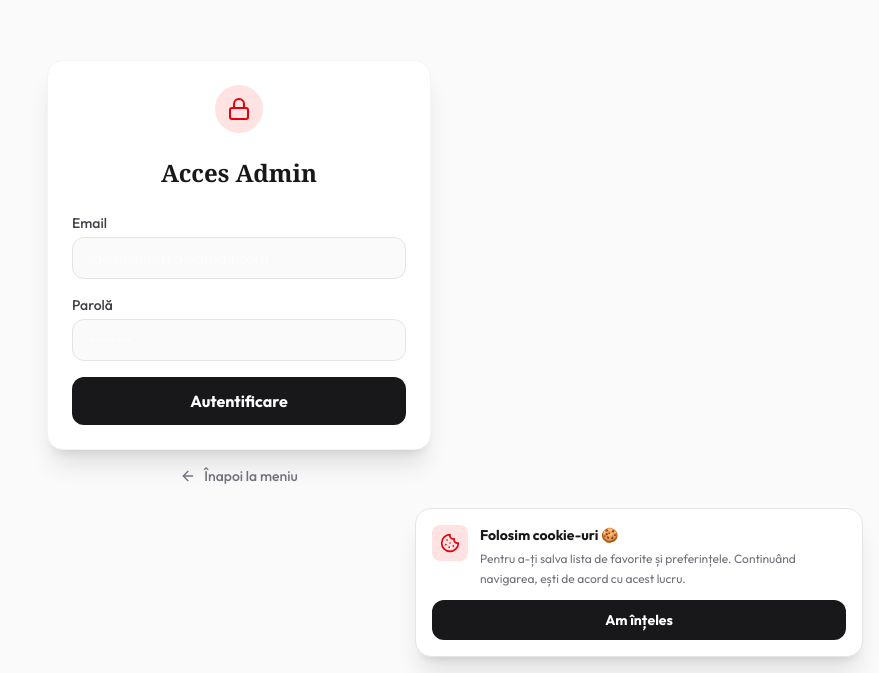
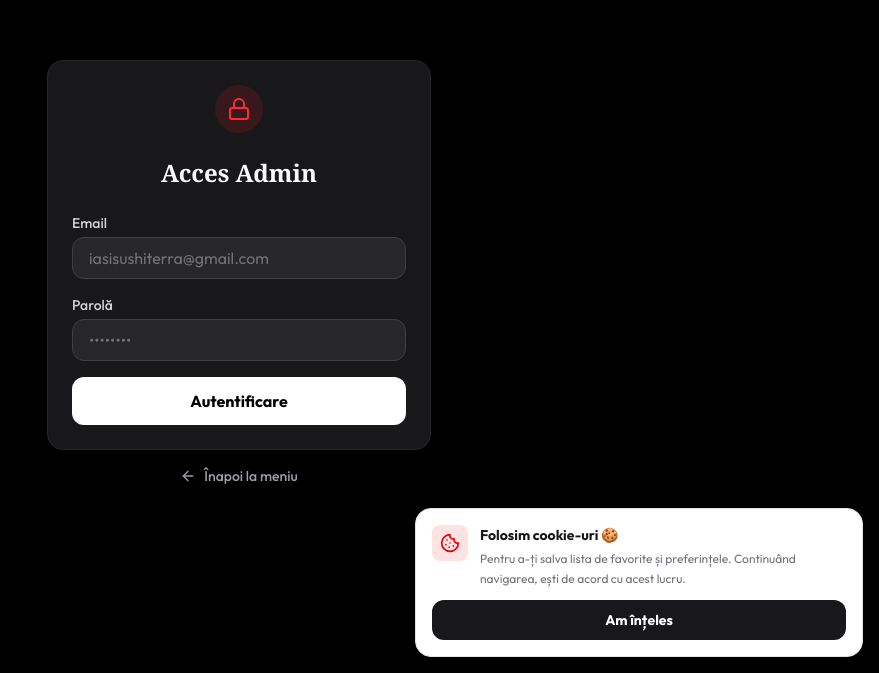
Before and after one commit to xKeshisaru/Meniu-Sushi-Terra, a Next.js app: page /admin/login in a window 1280 px wide. Shown: the part 127-800 px from the top of the page, without its empty margins (401-1280 px from the left). Built offline with nearby package versions, Linux system fonts and the light colour scheme; no server answers.

Commit message:
fix: remove dark: classes from admin login - always dark theme

```diff
--- a/src/app/admin/login/page.tsx
+++ b/src/app/admin/login/page.tsx
@@ -31,22 +31,22 @@ export default function LoginPage() {
   };
 
   return (
-    <div className="min-h-screen grid place-items-center p-4 bg-zinc-50 dark:bg-black">
+    <div className="min-h-screen grid place-items-center p-4 bg-black">
       <div className="w-full max-w-sm space-y-4">
-        <div className="bg-white dark:bg-zinc-900 p-6 rounded-2xl shadow-xl border border-zinc-100 dark:border-zinc-800">
+        <div className="bg-zinc-900 p-6 rounded-2xl shadow-xl border border-zinc-800">
           <div className="flex justify-center mb-6">
-            <div className="p-3 bg-red-100 dark:bg-red-900/30 rounded-full text-red-600 dark:text-red-500">
+            <div className="p-3 bg-red-900/30 rounded-full text-red-500">
               <Lock className="w-6 h-6" />
             </div>
           </div>
 
-          <h1 className="text-2xl font-serif font-bold text-center mb-6 text-zinc-900 dark:text-zinc-50">
+          <h1 className="text-2xl font-serif font-bold text-center mb-6 text-zinc-50">
             Acces Admin
           </h1>
 
           <form onSubmit={handleLogin} className="space-y-4">
             <div>
-              <label className="block text-sm font-medium text-zinc-700 dark:text-zinc-300 mb-1">
+              <label className="block text-sm font-medium text-zinc-300 mb-1">
                 Email
               </label>
               <input
@@ -54,13 +54,13 @@ export default function LoginPage() {
                 required
                 value={email}
                 onChange={(e) => setEmail(e.target.value)}
-                className="w-full px-4 py-2 rounded-xl bg-zinc-50 dark:bg-zinc-800 border border-zinc-200 dark:border-zinc-700 focus:outline-none focus:ring-2 focus:ring-red-500"
+                className="w-full px-4 py-2 rounded-xl bg-zinc-800 border border-zinc-700 text-zinc-100 placeholder:text-zinc-500 focus:outline-none focus:ring-2 focus:ring-red-500"
                 placeholder="iasisushiterra@gmail.com"
               />
             </div>
 
             <div>
-              <label className="block text-sm font-medium text-zinc-700 dark:text-zinc-300 mb-1">
+              <label className="block text-sm font-medium text-zinc-300 mb-1">
                 Parolă
               </label>
               <input
@@ -68,13 +68,13 @@ export default function LoginPage() {
                 required
                 value={password}
                 onChange={(e) => setPassword(e.target.value)}
-                className="w-full px-4 py-2 rounded-xl bg-zinc-50 dark:bg-zinc-800 border border-zinc-200 dark:border-zinc-700 focus:outline-none focus:ring-2 focus:ring-red-500"
+                className="w-full px-4 py-2 rounded-xl bg-zinc-800 border border-zinc-700 text-zinc-100 placeholder:text-zinc-500 focus:outline-none focus:ring-2 focus:ring-red-500"
                 placeholder="••••••••"
               />
             </div>
 
             {error && (
-              <p className="text-red-500 text-sm text-center bg-red-50 dark:bg-red-900/20 p-2 rounded-lg">
+              <p className="text-red-400 text-sm text-center bg-red-900/20 p-2 rounded-lg">
                 {error}
               </p>
             )}
@@ -82,7 +82,7 @@ export default function LoginPage() {
             <button
               type="submit"
               disabled={loading}
-              className="w-full py-3 bg-zinc-900 dark:bg-white text-white dark:text-black font-bold rounded-xl active:scale-[0.98] transition-transform disabled:opacity-50"
+              className="w-full py-3 bg-white text-black font-bold rounded-xl active:scale-[0.98] transition-transform disabled:opacity-50"
             >
               {loading ? "Se verifică..." : "Autentificare"}
             </button>
@@ -91,7 +91,7 @@ export default function LoginPage() {
 
         <Link
           href="/"
-          className="flex items-center justify-center gap-2 text-sm text-zinc-500 dark:text-zinc-400 hover:text-red-500 dark:hover:text-red-400 transition-colors font-medium"
+          className="flex items-center justify-center gap-2 text-sm text-zinc-400 hover:text-red-400 transition-colors font-medium"
         >
           <ArrowLeft className="w-4 h-4" />
           Înapoi la meniu
```
